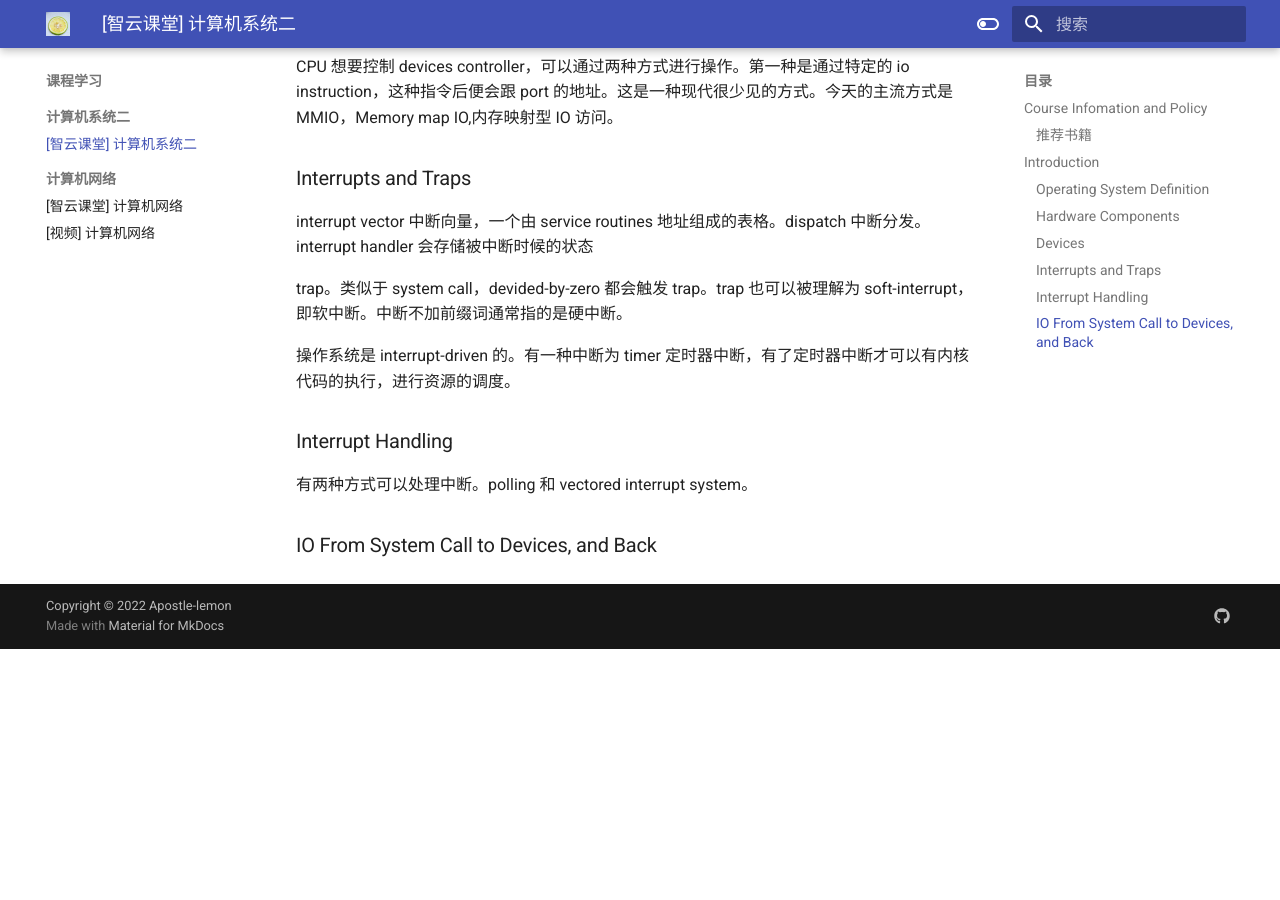
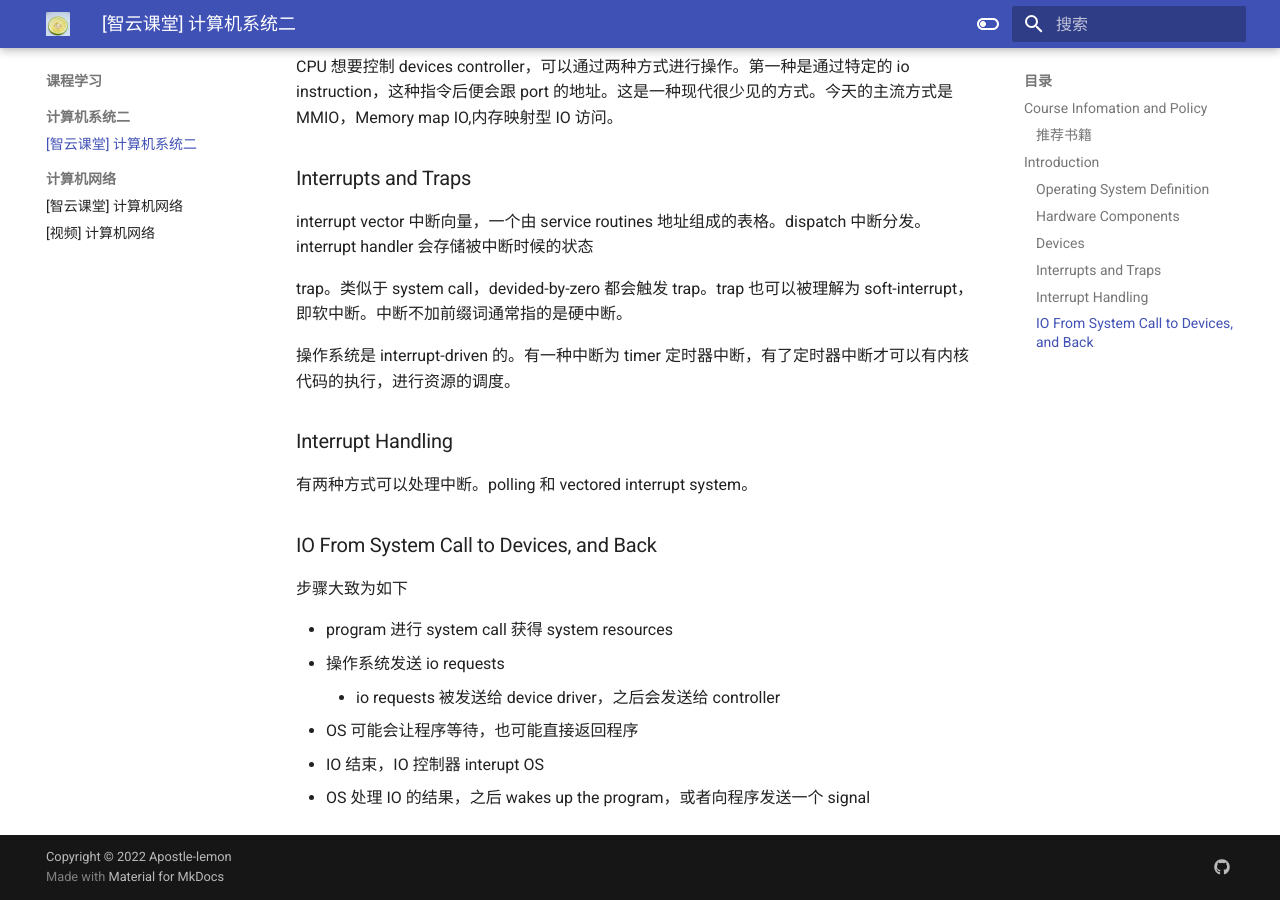
Before and after one commit to Apostle-lemon/Apostle-lemon.github.io, an MkDocs documentation site: the page built from docs/课程学习/计算机系统二/【智云课堂】计算机系统二.md, in a window 1280 px wide and 900 px high, scrolled down 1170 px. Built offline with MkDocs 1.6.1 and Material for MkDocs 9.7.7, drawn with Linux system fonts in a browser that asks for light colours; before the commit the page ends 1819 px from its top, so only the background shows below that.

Commit message:
vault backup: 2022-10-27 22:17:51
Affected files:
docs/课程学习/计算机系统二/【智云课堂】计算机系统二.md

```diff
--- a/docs/课程学习/计算机系统二/【智云课堂】计算机系统二.md
+++ b/docs/课程学习/计算机系统二/【智云课堂】计算机系统二.md
@@ -47,3 +47,12 @@ trap。类似于 system call，devided-by-zero 都会触发 trap。trap 也可
 有两种方式可以处理中断。polling 和 vectored interrupt system。
 
 ### IO From System Call to Devices, and Back
+
+步骤大致为如下
+
+- program 进行 system call 获得 system resources
+- 操作系统发送 io requests
+	- io requests 被发送给 device driver，之后会发送给 controller
+- OS 可能会让程序等待，也可能直接返回程序
+- IO 结束，IO 控制器 interupt OS
+- OS 处理 IO 的结果，之后 wakes up the program，或者向程序发送一个 signal
```
